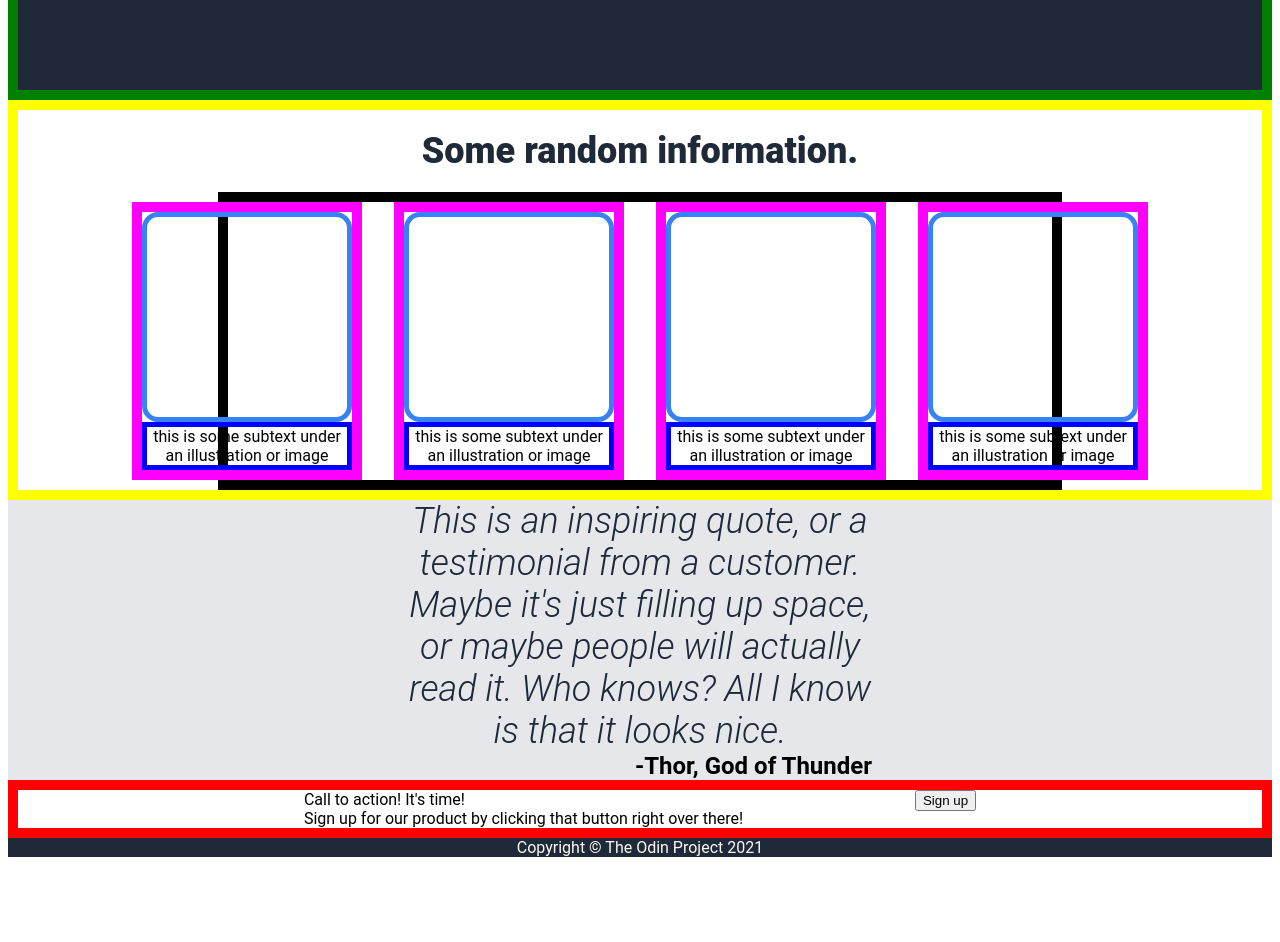
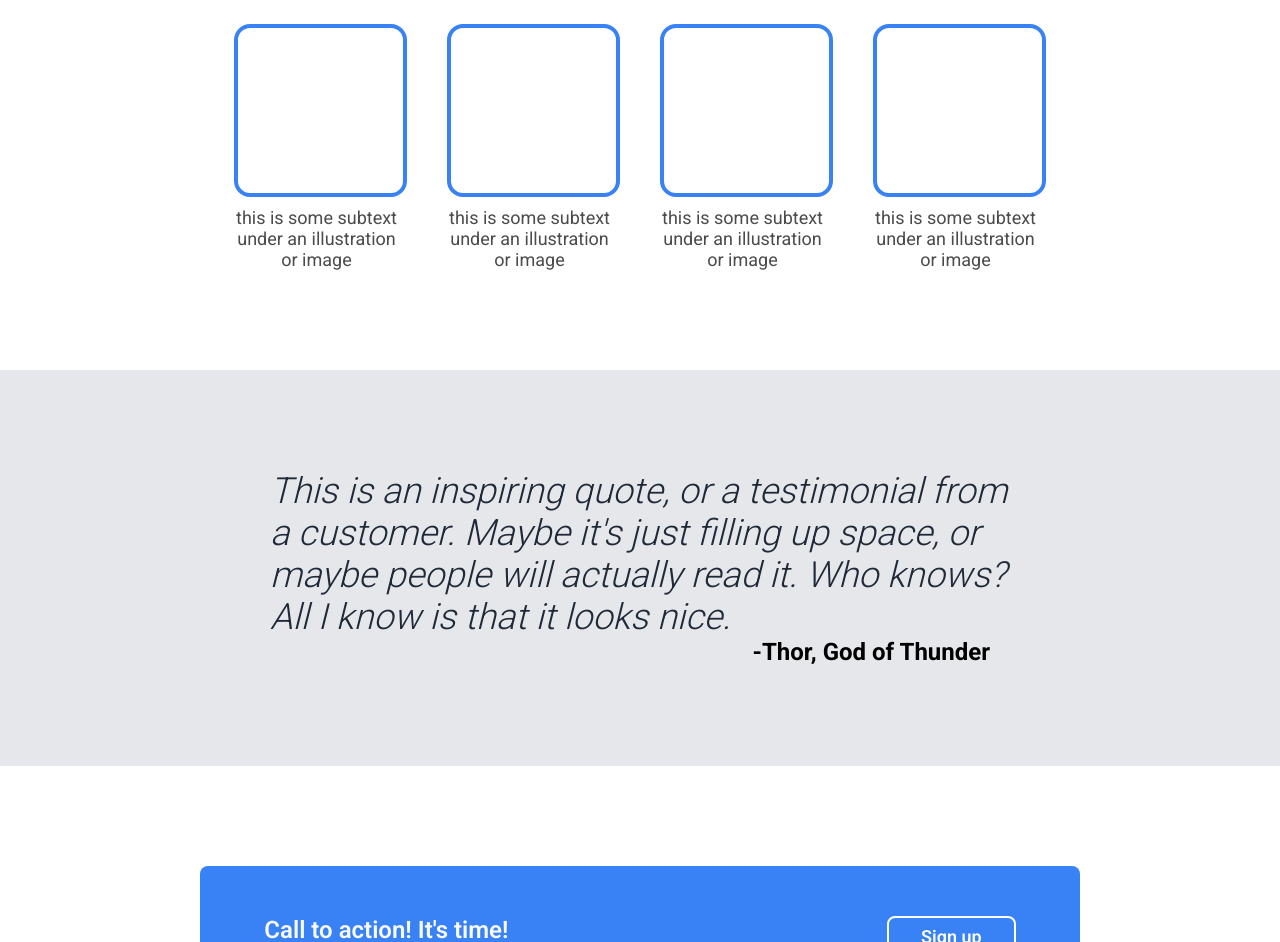
Before and after one commit to zsouza1/odin-landing-page, a plain HTML site: page index.html in a window 1280 px wide. Shown: the part 600-1542 px from the top of the page. Before the commit the page ends 1465 px from the top, so only its background shows below. Drawn offline with Linux system fonts and the light colour scheme.

Commit message:
Complete draft #1
Wrote all css for page. Needs some tweaking to be complete.

```diff
--- a/index.html
+++ b/index.html
@@ -5,6 +5,7 @@
     <meta http-equiv="X-UA-Compatible" content="IE=edge">
     <meta name="viewport" content="width=device-width, initial-scale=1.0">
     <title>Landing Page</title>
+    <link href="https://fonts.googleapis.com/css2?family=Roboto:wght@100;200;300;400;500;600;700;800;900&display=swap" rel="stylesheet">
     <link rel="stylesheet" href="style.css">
 </head>
 
@@ -13,9 +14,9 @@
         <div class="upper-header">
             <div class="logo">Header Logo</div>
             <div class="header-topr">
-                <ul>header link one</ul>
-                <ul>header link two</ul>
-                <ul>header link three</ul>
+                <ul><a href= https.google.com>header link one</a></ul>
+                <ul><a href= https.google.com>header link two</a></ul>
+                <ul><a href= https.google.com>header link three</a></ul>
             </div>
         </div>
         <div class="header-main">
@@ -23,11 +24,11 @@
                 <div class="awesome">This website is awesome</div>
                 <div class="subtext">This website has some subtext that goes here under the main title. It's a smaller font and the color is lower contrast</div>
                 <div class="button">
-                    <button>Sign up</button>
+                    <button><a href= https.google.com>Sign up</a></button>
                 </div>
             </div>
             <div class="header-right">
-                <image src="./photo.jpg" alt="Woman sitting cross-legged on a bench indoors looking at her phone. Sunlight shines on her from a window to her left." height="400" width="600">
+                <image src="./photo.jpg" alt="Woman sitting cross-legged on a bench indoors looking at her phone. Sunlight shines on her from a window to her left." height="300" width="450">
             </div>
         </div>
     </div>
@@ -68,7 +69,7 @@
                 <div class="direction">Sign up for our product by clicking that button right over there!</div>
             </div>
             <div class="button">
-                <button>Sign up</button>
+                <button><a href= https.google.com>Sign up</a></button>
             </div>
         </div>
     </div>
--- a/style.css
+++ b/style.css
@@ -1,27 +1,61 @@
 body {
-    font-family: Roboto;
+    font-family: roboto, sans-serif;
+    margin: 0;
+    padding: 0;
+    display: flex;
+    flex-direction: column;
+    flex-grow: 1;
 }
 
 .header {
-    border: 10px green solid;
     background-color: #1F2937;
     color: white;
-    padding-left: 200px;
-    padding-right: 200px;
+    padding-left: 210px;
+    padding-right: 210px;
     padding-bottom: 100px;
 }
 
 .logo {
     color: #F9FAF8;
     font-size: 24px;
+    font-weight: 900;
     align-items: center;
 }
 
 .upper-header {
-    border: 20px blue solid;
     display: flex;
     justify-content: space-between;
-    margin: 10px 0 50px 0;
+    padding: 20px 0 50px 0;
+}
+
+.header-topr {
+    display: flex;
+    gap: 1.5rem;
+    align-items: center;
+    color: #E5E7EB;
+    font-size: 18px;
+}
+
+.header-topr ul {
+    list-style-type: none;
+    padding: 0;
+    margin: 0;
+}
+
+.header-topr a {
+    text-decoration: none;
+    color: #E5E7EB;
+    font-size: 18px;
+}
+
+.header-topr a:hover {
+    background-color: #434769;
+    color: #ffffff
+}
+
+.header-main {
+    display: flex;
+    justify-content: center;
 }
 
 .awesome {
@@ -30,31 +64,14 @@ body {
     font-weight: 900;
 }
 
-.header-topr {
-    display: flex;
-    gap: 1rem;
-    align-items: center;
-}
-
-.header-topr ul {
-    list-style-type: none;
-    padding: 0;
-    margin: 0;
-}
-
-.header-main {
-    border: 10px solid pink;
-    display: flex;
-    justify-content: center;
-}
-
 .header-left {
-    border: 10px solid cyan;
     display: flex;
     flex-direction: column;
+    justify-content: center;
     align-items: flex-start;
     max-width: 600px;
-    gap: 10px;
+    gap: 15px;
+    margin-right: 20px;
 }
 
 .subtext {
@@ -62,59 +79,83 @@ body {
     color: #E5E7EB;
 }
 
+button {
+    background: #3882F6;
+    border-radius: .5rem;
+    padding: 8px 32px;
+    font-size: 18px;
+    font-weight: 600;
+    font-family: roboto, sans-serif;
+    border: none;
+}
+
+button a {
+    text-decoration: none;
+    color: #F9FAF8;
+}
+
+button:hover {
+    background-color: #245097;
+}
+
+.ad button {
+    border: 2px solid white;
+}
+
 .header-right {
-    border: 10px solid purple;
+    margin-left: 20px;
 }
 
 .body-one {
-    border: 10px solid yellow;
-    padding-left: 200px;
-    padding-right: 200px;
+    padding-left: 210px;
+    padding-right: 210px;
 }
 
 .random {
+    display: flex;
+    justify-content: center;
     font-size: 36px;
     color: #1F2937;
     font-weight: 900;
-    text-align: center;
-    padding: 20px 0;
+    padding: 40px 0;
 }
 
 .boxes {
-    border: 10px solid black;
     display: flex;
     justify-content: center;
-    gap: 2rem;
-}
-
-.box {
-    border: 10px solid fuchsia;
+    gap: 2.5rem;
 }
 
 .one {
-    border: 5px solid #3882F6;
+    border: 4px solid #3882F6;
     border-radius: 1rem;
-    height: 200px;
-    width: 200px;
+    height: 165px;
+    width: 165px;
 }
 
 .box-text {
-    border: 5px solid blue;
     display: flex;
     flex-wrap: wrap;
     text-align: center;
-    max-width: 200px;
+    max-width: 165px;
+    color: rgb(75, 75, 75);
+    font-size: 18px;
+    font-weight: 400;
+    padding-bottom: 100px;
+    padding-top: 10px;
 }
 
 .body-two {
     background: #E5E7EB;
-    padding-left: 200px;
-    padding-right: 200px;
+    padding-left: 210px;
+    padding-right: 210px;
 }
 
 .quote {
-    padding-left: 200px;
-    padding-right: 200px;
+    display: flex;
+    flex-direction: column;
+    flex: 1;
+    padding: 100px 60px;
 }
 
 .quote-text {
@@ -122,24 +163,36 @@ body {
     font-style: italic;
     font-weight: 300;
     color: #1F2937;
-    text-align: center;
 }
 
 .thor {
     text-align: right;
     font-weight: 700;
     font-size: 24px;
+    padding-right: 20px
 }
 
 .body-three {
-    border: 10px solid red;
-    padding-left: 200px;
-    padding-right: 200px;
+    padding: 100px 200px;
 }
 
 .ad {
     display: flex;
     justify-content: space-around;
+    background: #3882F6;
+    border-radius: .5rem;
+    padding: 50px 0;
+}
+
+.call {
+    color: #F9FAF8;
+    font-size: 24px;
+    font-weight: 600;
+}
+
+.direction {
+    color: #E5E7EB;
+    font-size: 18px;
 }
 
 .footer {
@@ -148,4 +201,6 @@ body {
     align-items: center;
     background-color: #1F2937;
     color: #F9FAF8;
+    padding: 2.5rem;
+    font-size: 18px;
 }
```
